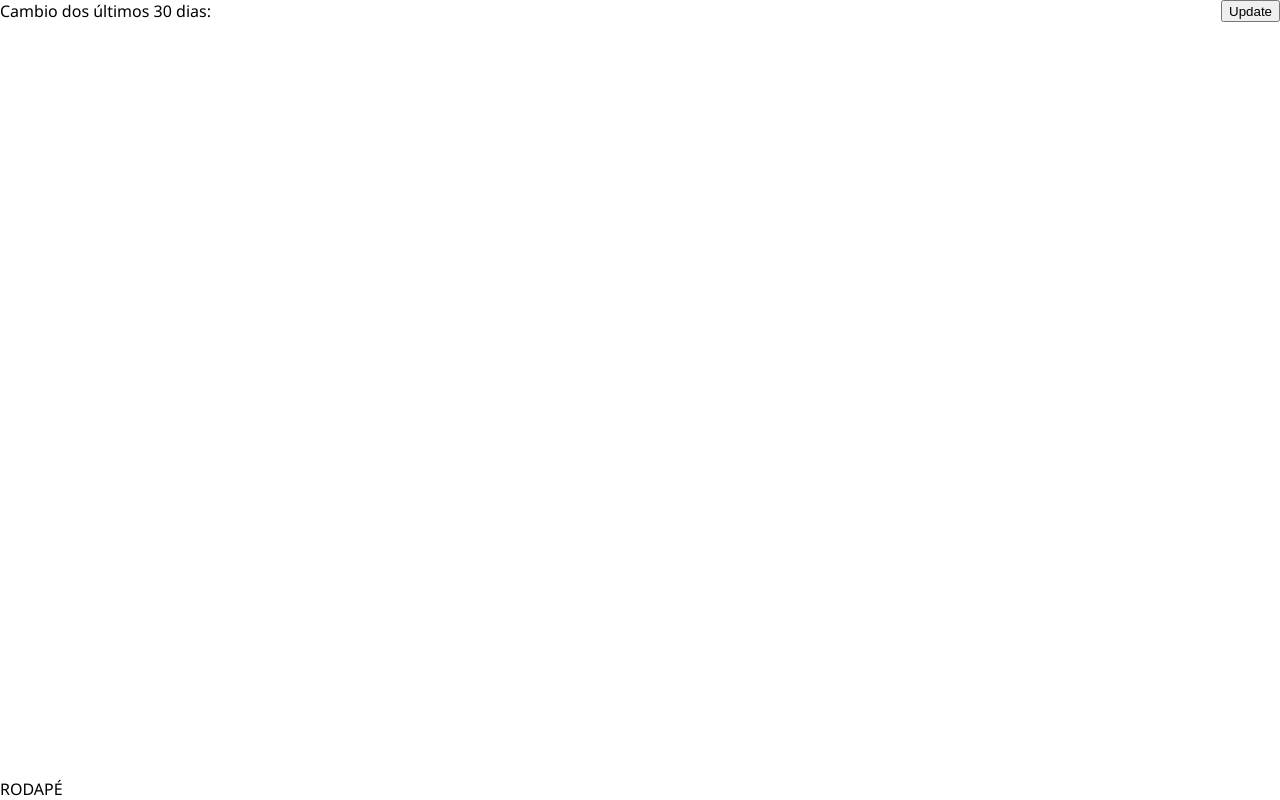
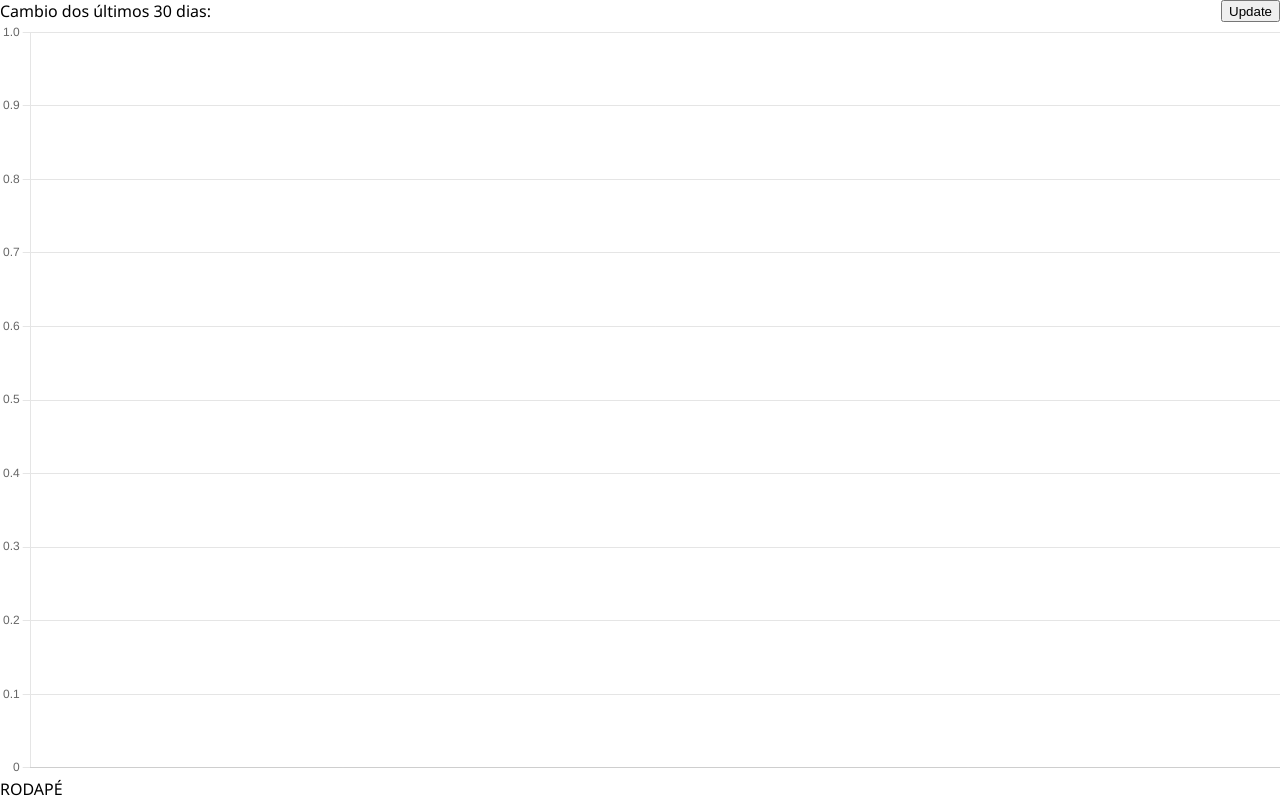
Before and after one commit to rogersanctus/moeda-vue, a Vue app: page / in a window 1280 px wide. Built offline with nearby package versions, Linux system fonts and the light colour scheme.

Commit message:
Adição do componente do Gráfico de Taxa de Câmvio ao Dashboard

```diff
--- a/src/components/Dashboard.vue
+++ b/src/components/Dashboard.vue
@@ -4,19 +4,52 @@
       <span>Cambio dos últimos 30 dias:</span>
       <button style="margin-left: auto" @click="updateSeries">Update</button>
     </div>
+    <ExchangeRateChart :data="dataSeries" :options="chartOptions"/>
     <!-- Chart -->
     <footer class="footer">RODAPÉ</footer>
   </div>
 </template>
 
 <script lang="ts">
-import { defineComponent } from 'vue'
+import { computed, defineComponent, ref } from 'vue'
+import ExchangeRateChart from '@/components/ExchangeRateChart.vue'
+import { ChartData, ChartOptions } from 'chart.js'
 
 export default defineComponent({
   name: 'Dashboard',
 
+  components: {
+    ExchangeRateChart
+  },
+
   setup() {
+    const labels = ref<Array<string>>([])
+    const data = ref<Array<number>>([])
+
+    const dataSeries = computed<ChartData<'line'>>(() => ({
+      labels: labels.value,
+      datasets: [
+        {
+          label: 'Dindin',
+          data: data.value,
+        }
+      ]
+    }))
+
+    const chartOptions: ChartOptions<'line'> = {
+      responsive: true,
+      maintainAspectRatio: false
+    }
+
+    function updateSeries() {
+      labels.value = ['A', 'B', 'C']
+      data.value = [1, 2, 3]
+    }
+
     return {
+      dataSeries,
+      chartOptions,
+      updateSeries
     }
   },
 })
```
